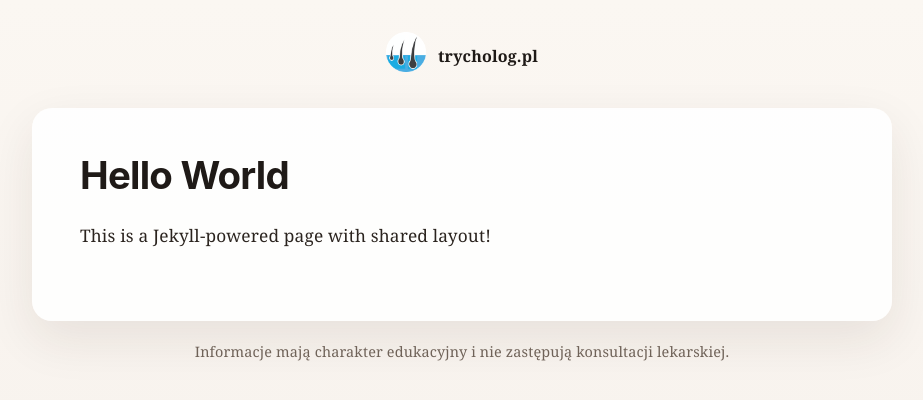
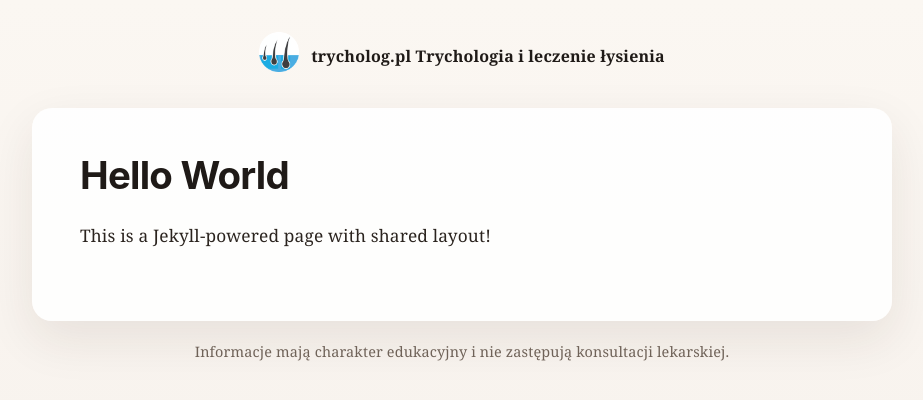
Before and after one commit to feegloo/feegloo.github.io, a Jekyll site: the page built from hello-world.html, in a window 1280 px wide. Shown: the top 400 px of the page, without its empty margins (178-1101 px from the left). Built offline with Jekyll 4.4.1, drawn with Linux system fonts in a browser that asks for light colours.

Commit message:
Update default.html

```diff
--- a/_layouts/default.html
+++ b/_layouts/default.html
@@ -159,12 +159,18 @@
 <body>
   <div class="site-shell">
     <header class="site-header">
-      <a class="brand" href="/">
-        <span class="brand-mark">
-          <img src="/favicon.png" alt="logo">
-        </span>
-        <span>{{ site.title }}</span>
-      </a>
+      <div class="site-header-inner">
+        <a class="brand" href="https://trycholog.pl" aria-label="Przejdź do strony głównej trycholog.pl">
+          <span class="brand-mark">
+            <img src="/favicon.png" alt="Logo trycholog.pl">
+          </span>
+
+          <span class="brand-text">
+            <span class="brand-title">{{ site.title }}</span>
+            <span class="brand-subtitle">Trychologia i leczenie łysienia</span>
+          </span>
+        </a>
+      </div>
     </header>
 
     <div class="content-card">
```
